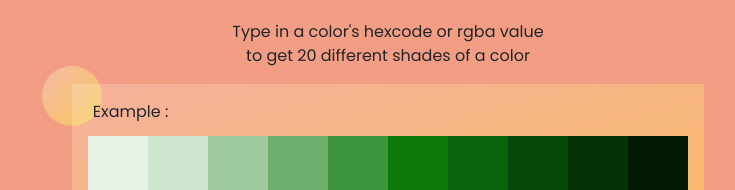
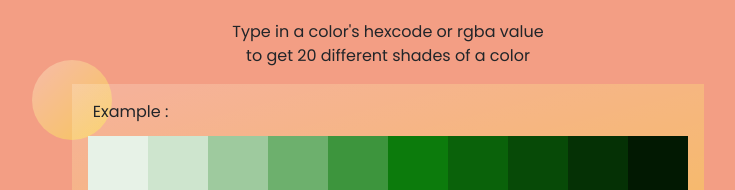
Before and after one commit to Ashish558/Color-generator, a React (Create React App) app: page / in a window 1280 px wide. Shown: the part 201-391 px from the top of the page, without its empty margins (252-987 px from the left). Built offline with nearby package versions, Linux system fonts and the light colour scheme.

Commit message:
Update style.css

```diff
--- a/src/style.css
+++ b/src/style.css
@@ -243,5 +243,10 @@ form .btn:hover .btn-text::before {
     .color-range .color {
        width: 60px;
        height: 60px;
+    }
+
+    .color-range-container .circle-1 {
+      width: 80px;
+      height: 80px;
+    }
 }
-}
```
